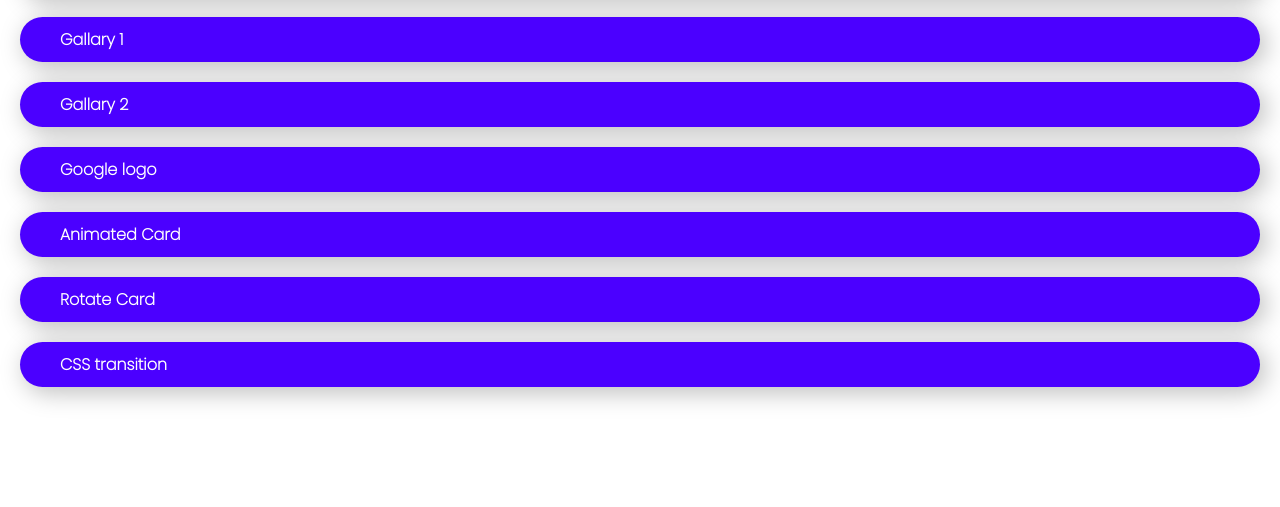
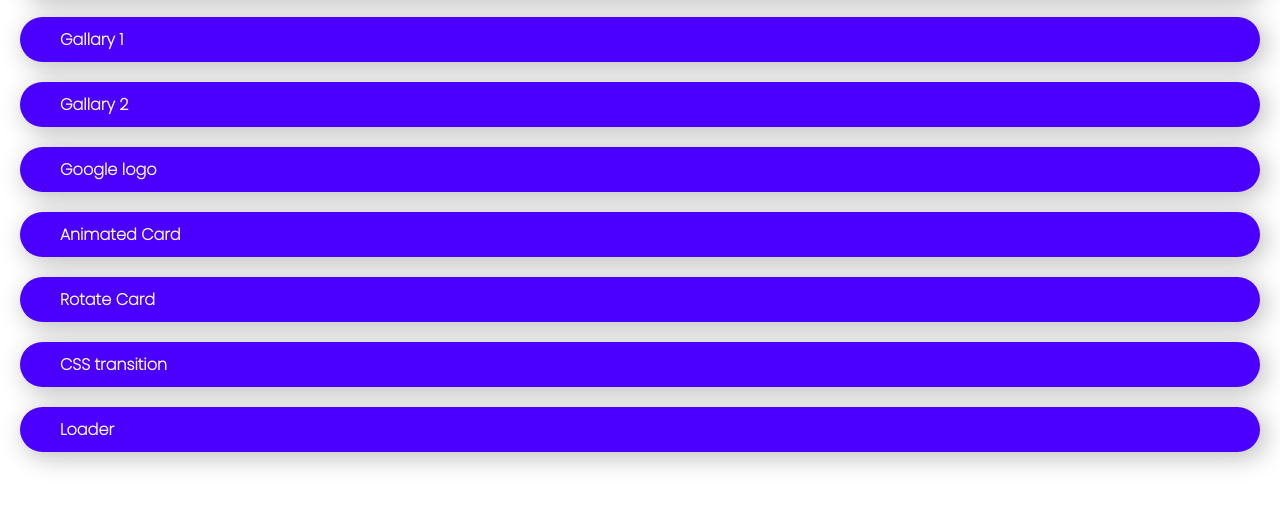
Before and after one commit to chirag-talpada/CSS-exercises, a plain HTML site: page index.html in a window 1280 px wide. Shown: the part 123-630 px from the top of the page. Drawn offline with Linux system fonts and the light colour scheme.

Commit message:
add exercise

```diff
--- a/index.html
+++ b/index.html
@@ -31,5 +31,8 @@
     <div class="box">
         <a href="./pages/transition.html">CSS transition</a>
     </div>
+    <div class="box">
+        <a href="./pages/load.html">Loader</a>
+    </div>
 </body>
 </html>
```
